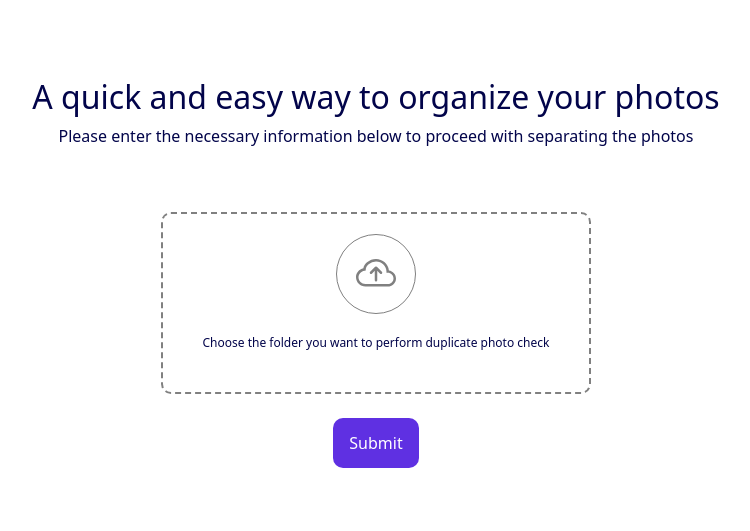
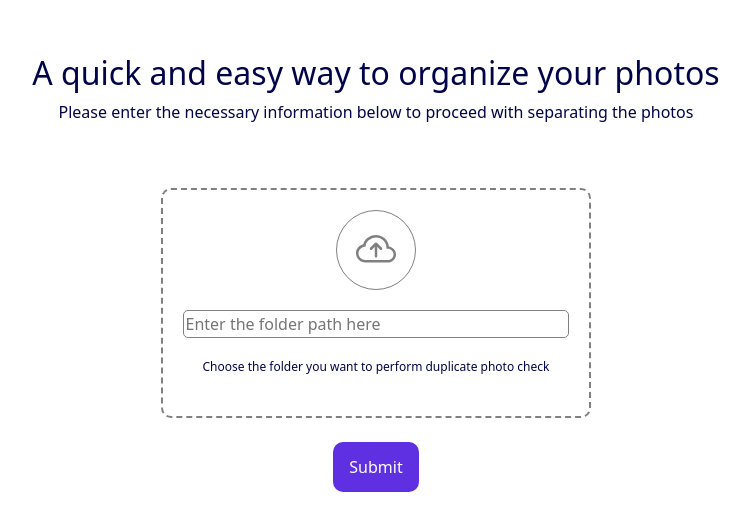
Before and after one commit to omatheusribeiro/duplicate-photo-check-bot, an Angular app in the folder duplicate-photo-check.Front/: page / in a window 1280 px wide. Shown: the part 127-658 px from the top of the page, without its empty margins (264-1014 px from the left). Built offline with nearby package versions, Linux system fonts and the light colour scheme.

Commit message:
Back to the old way of capturing the user folder

```diff
--- a/duplicate-photo-check.Front/src/app/core/components/input/input.component.html
+++ b/duplicate-photo-check.Front/src/app/core/components/input/input.component.html
@@ -2,9 +2,8 @@
     <div class="d-flex flex-column justify-content-center mt-3">
 
         <div class="d-flex justify-content-center flex-column button-select-folder" [ngStyle]="{ 'border': folderPath == null ? '2px dashed gray' : '2px dashed #9271EC' }">
-            <input type="file" #folderInput (change)="onFolderSelected($event)" webkitdirectory directory hidden />
 
-            <div class="circle" [ngStyle]="{ 'border': folderPath == null ? '1px solid gray' : '1px solid #9271EC' }" (click)="openFolderSelector()">
+            <div class="circle" [ngStyle]="{ 'border': folderPath == null ? '1px solid gray' : '1px solid #9271EC' }">
                 <svg xmlns="http://www.w3.org/2000/svg" width="40" height="40" fill="currentColor" [ngStyle]="{ 'color': folderPath == null ? 'gray' : '#9271EC' }"
                     class="bi bi-cloud-arrow-up" viewBox="0 0 16 16">
                     <path fill-rule="evenodd"
@@ -14,8 +13,15 @@
                 </svg>
             </div>
 
-            <label *ngIf="folderPath == null">{{label}}</label>
-            <label *ngIf="folderPath != null">The path selected was:  📂 {{this.folderPath}}</label>
+            <input
+                class="input-duplicate"
+                type={{type}}
+                placeholder={{placeholder}}
+                [formControl]="control"
+                [ngStyle]="{ 'border': folderPath == null ? '1px solid gray' : '1px solid #9271EC' }"
+                (change)="onFolderSelected()"/>
+
+            <label >{{label}}</label>
         </div>
     </div>
 </div>
--- a/duplicate-photo-check.Front/src/app/core/components/input/input.component.scss
+++ b/duplicate-photo-check.Front/src/app/core/components/input/input.component.scss
@@ -1,7 +1,15 @@
+
+.input-duplicate{
+    margin-top: 20px;
+    width: 100%;
+    border-radius: 5px;
+    border: 1px solid gray
+}
 
 .input-duplicate:focus{
     background: #F5F1FF;
-    color: #02044A;
+    outline: none;
+    border: 1px solid #9271EC
 }
 
 label{
@@ -20,11 +28,6 @@ label{
     width: 100%;
 }
 
-input {
-    position: absolute;
-    z-index: 0;
-}
-
 .circle{
     width: 80px;
     height: 80px;
@@ -34,7 +37,6 @@ input {
     justify-content: center;
     color: white;
     font-size: 30px;
-    cursor: pointer;
     transition: 0.5s;
 }
 
--- a/duplicate-photo-check.Front/src/app/core/components/input/input.component.ts
+++ b/duplicate-photo-check.Front/src/app/core/components/input/input.component.ts
@@ -31,20 +31,7 @@ export class InputComponent {
     this.folderInput.nativeElement.click();
   }
 
-  onFolderSelected(event: Event) {
-    this.showSpinner = true;
-    const inputElement = event.target as HTMLInputElement;
-
-    if (inputElement.files && inputElement.files.length > 0) {
-      // Get the full path of the first file and remove the file name
-      const fullPath = inputElement.files[0].webkitRelativePath;
-      const folderPath = fullPath.substring(0, fullPath.lastIndexOf('/'));
-
-      if(this.showSpinner){
-        this.showSpinner = false;
-      }
-
-      this.folderPath = folderPath;
-    }
+  onFolderSelected() {
+    this.folderPath = this.control.value == "" ? null : this.control.value
   }
 }
--- a/duplicate-photo-check.Front/src/app/modules/home/home.component.html
+++ b/duplicate-photo-check.Front/src/app/modules/home/home.component.html
@@ -10,6 +10,7 @@
                 <app-input-component
                     type="text"
                     label="Choose the folder you want to perform duplicate photo check"
+                    placeholder="Enter the folder path here"
                     [control]="form.controls.sourceFolderPath">
                 </app-input-component>
                 <div class="d-flex flex-column w-100 mt-4">
```
